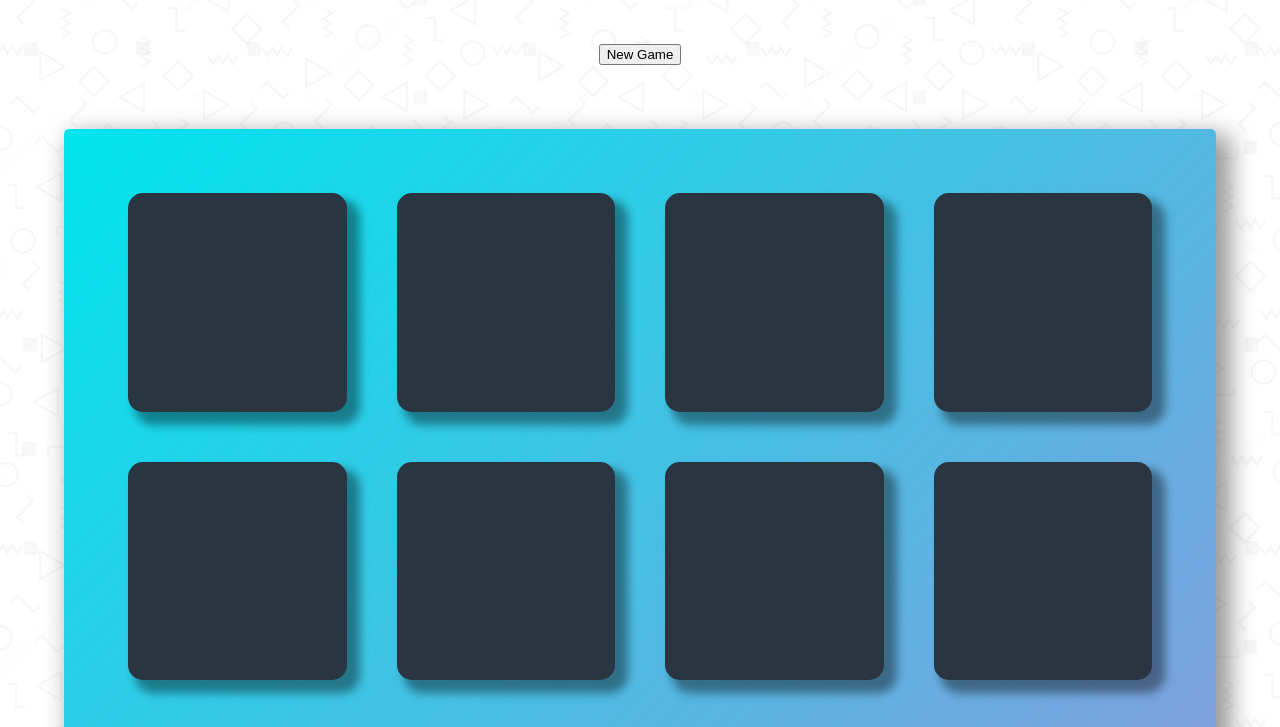
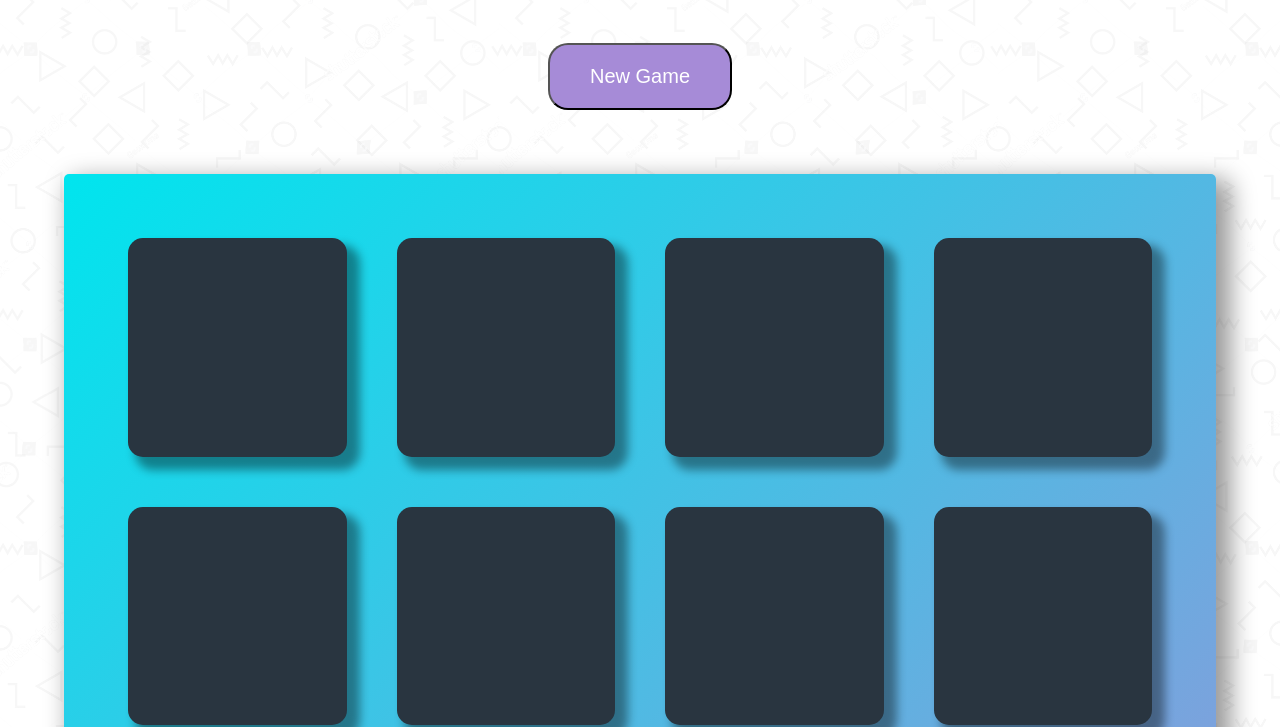
Before and after one commit to Scramblelock/matching-game, a React app: page / in a window 1280 px wide. Shown: the part 105-832 px from the top of the page. Built offline with nearby package versions, Linux system fonts and the light colour scheme.

Commit message:
added button styling

```diff
--- a/src/components/Cardstack/Cardstack.css
+++ b/src/components/Cardstack/Cardstack.css
@@ -19,3 +19,11 @@
 .card:hover {
 	cursor: pointer;
 }
+
+@media only screen
+	and (max-device-width: 480px) {
+		.cardstack {
+			padding: 1%;
+			margin: 1%;
+	}
+}
--- a/src/components/Header/Header.css
+++ b/src/components/Header/Header.css
@@ -5,3 +5,16 @@
   font-size: calc(30px + 2vmin);
   color: black;
 }
+
+.RestartButton {
+	padding: 20px 40px;
+	font-size: 20px;
+	color: white;
+	border-radius: 20px;
+	outline: none;
+	background-color: #A68BD7;
+}
+
+.RestartButton:hover {
+	cursor: pointer;
+}
--- a/src/components/Header/Header.js
+++ b/src/components/Header/Header.js
@@ -7,7 +7,12 @@ const Header = ({ onRestartClick }) => (
 		  <p>Matching Game</p>
 	  </div>
 	  <div className='Header-Container'>
-	  	<button onClick={onRestartClick}>New Game</button>
+	  	<button
+	  		className="RestartButton"
+	  		onClick={onRestartClick}
+	  	>
+	  		New Game
+	  	</button>
 	  </div>
   </div>
 );
```
